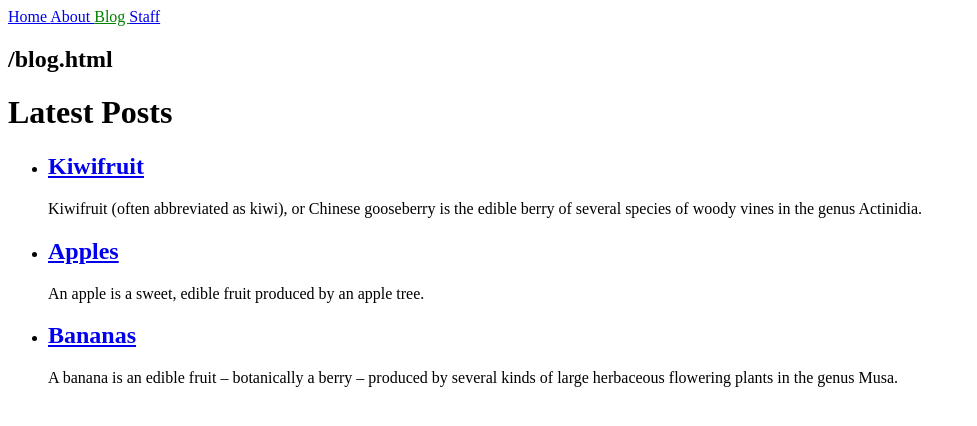
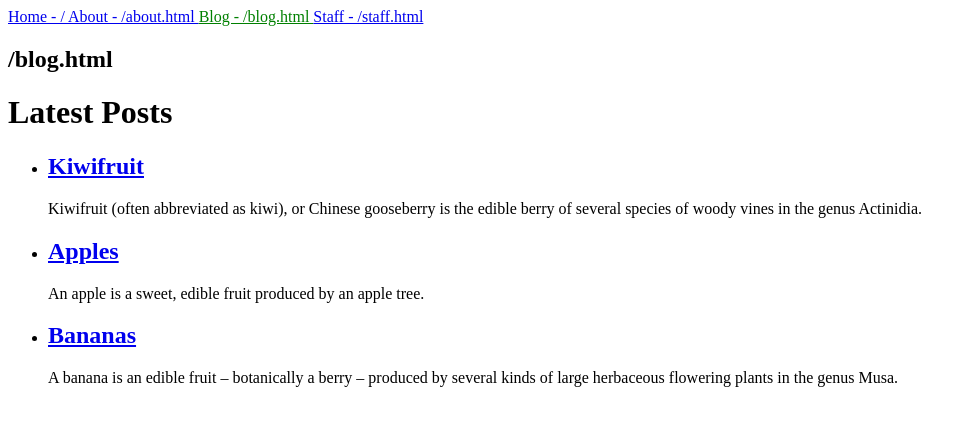
Before and after one commit to ssommerit/test-gh-pages, a Jekyll site: the page built from docs/blog.html, in a window 1280 px wide. Shown: the top 426 px of the page, without its empty margins (0-977 px from the left). Built offline with Jekyll 4.4.1, drawn with Linux system fonts in a browser that asks for light colours.

Commit message:
more troubleshooting code for navigation

```diff
--- a/docs/_includes/navigation.html
+++ b/docs/_includes/navigation.html
@@ -1,7 +1,7 @@
 <nav>
     {%for item in site.data.navigation %}
-            <a href="{{ site.baseurl }}{{ item.link }}" {% if page.url == item.link %}class="current" {% endif %}>
-                {{ item.name }}
+            <a href="{{ site.baseurl }}{{ item.link }}" {% if page.url == item.link %} class="current" {% endif %}>
+                {{ item.name }} - {{ item.link }}
             </a>
     {% endfor %}
     <h2>{{ page.url }}</h2>
```
